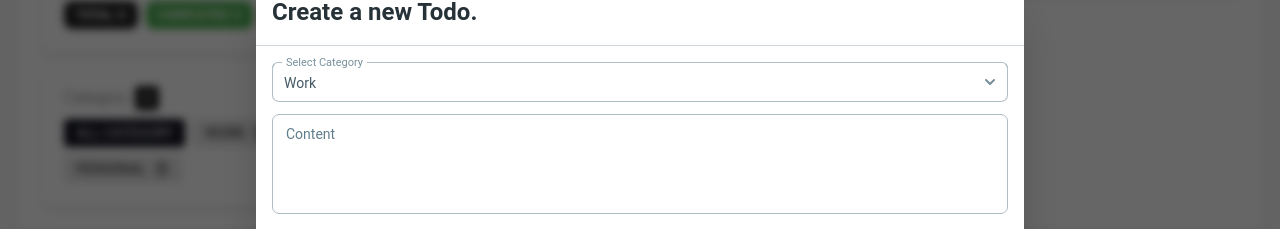
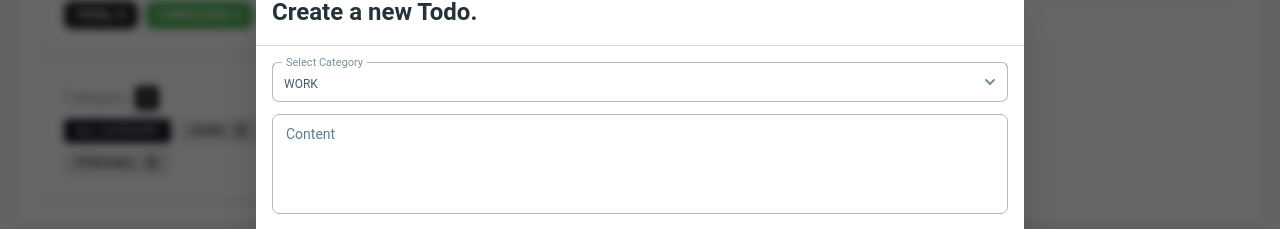
Before and after one commit to flaidexdev/todo-app, a React (Create React App) app: page / in a window 1280 px wide. Both pictures are taken after typing "Sample" into the empty fields and a click on the button "CREATE NEW". Shown: the part 259-488 px from the top of the page. Built offline with nearby package versions, Linux system fonts and the light colour scheme.

Commit message:
update ui

```diff
--- a/src/components/AddTodo.tsx
+++ b/src/components/AddTodo.tsx
@@ -76,7 +76,7 @@ const AddTodo: React.FC<AddTodoProps> = ({ setTodoData, categories }) => {
           >
             {categories.map((cat) => (
               <Option data-testid={cat} key={cat} value={cat}>
-                {cat}
+                <span className="uppercase text-xs">{cat}</span>
               </Option>
             ))}
           </Select>
--- a/src/components/Category.tsx
+++ b/src/components/Category.tsx
@@ -89,9 +89,7 @@ const CategoryList: FC<CategoryListProps> = ({
   useEffect(() => {
     if (category !== "" && category !== "All") {
       setFilteredTodoData((prevFilteredTodoData) =>
-        todoData.filter((todo) =>
-          todo.category.toLowerCase().includes(category.toLowerCase())
-        )
+        todoData.filter((todo) => todo.category.toLowerCase() === category.toLowerCase())
       );
     } else {
       setFilteredTodoData(() => todoData);
@@ -134,7 +132,7 @@ const CategoryList: FC<CategoryListProps> = ({
             } `}
             onClick={() => setCategory("All")}
           >
-            <div className="text-sm">All Category</div>
+            <div className="text-xs">All Category</div>
           </div>
           {categories.map((cat) => (
             <div
@@ -146,7 +144,7 @@ const CategoryList: FC<CategoryListProps> = ({
               onClick={() => setCategory(cat)}
               key={cat}
             >
-              <div className="text-sm">{cat}</div>
+              <div className="text-xs">{cat}</div>
 
               <Popover
                 open={warnPopover === cat}
```
